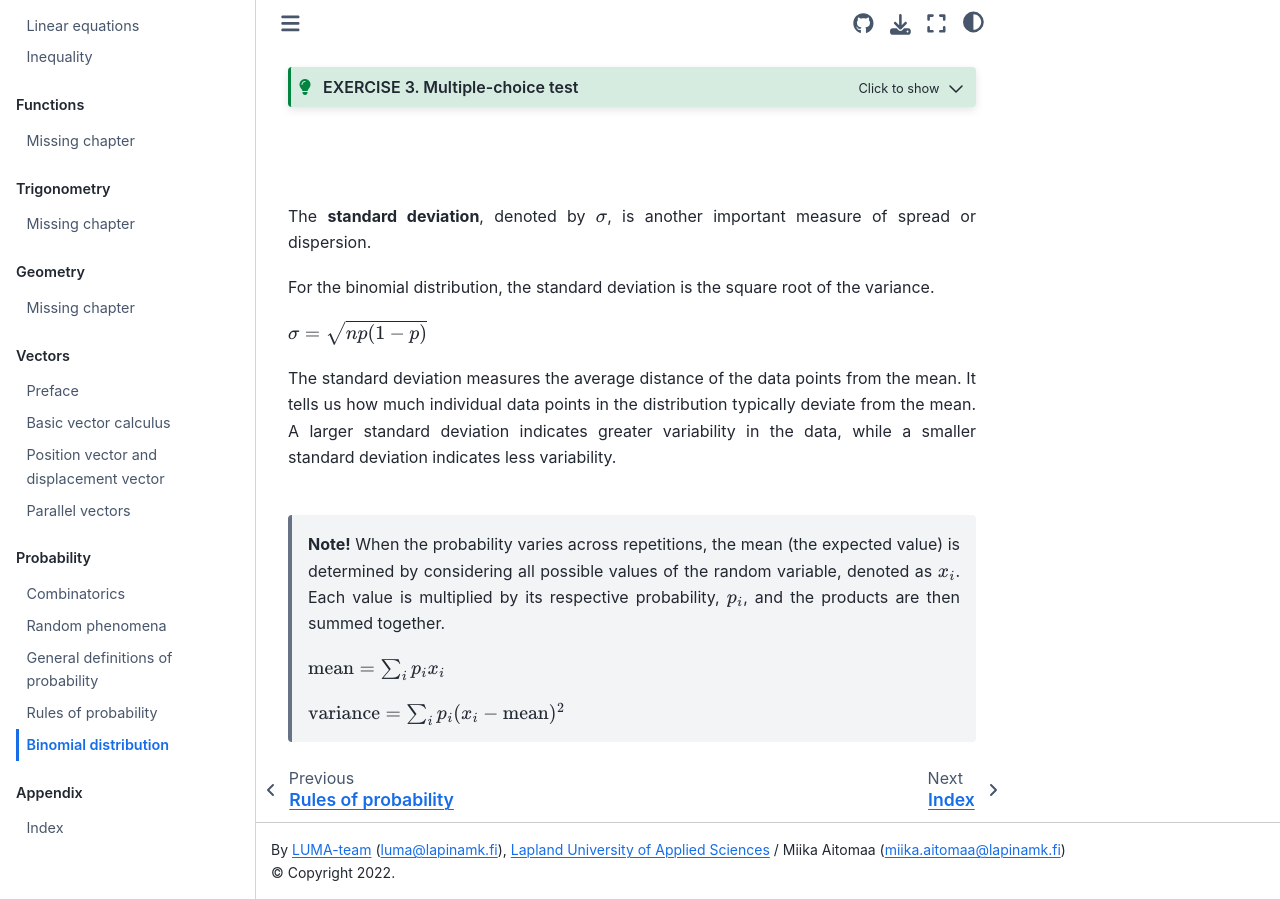
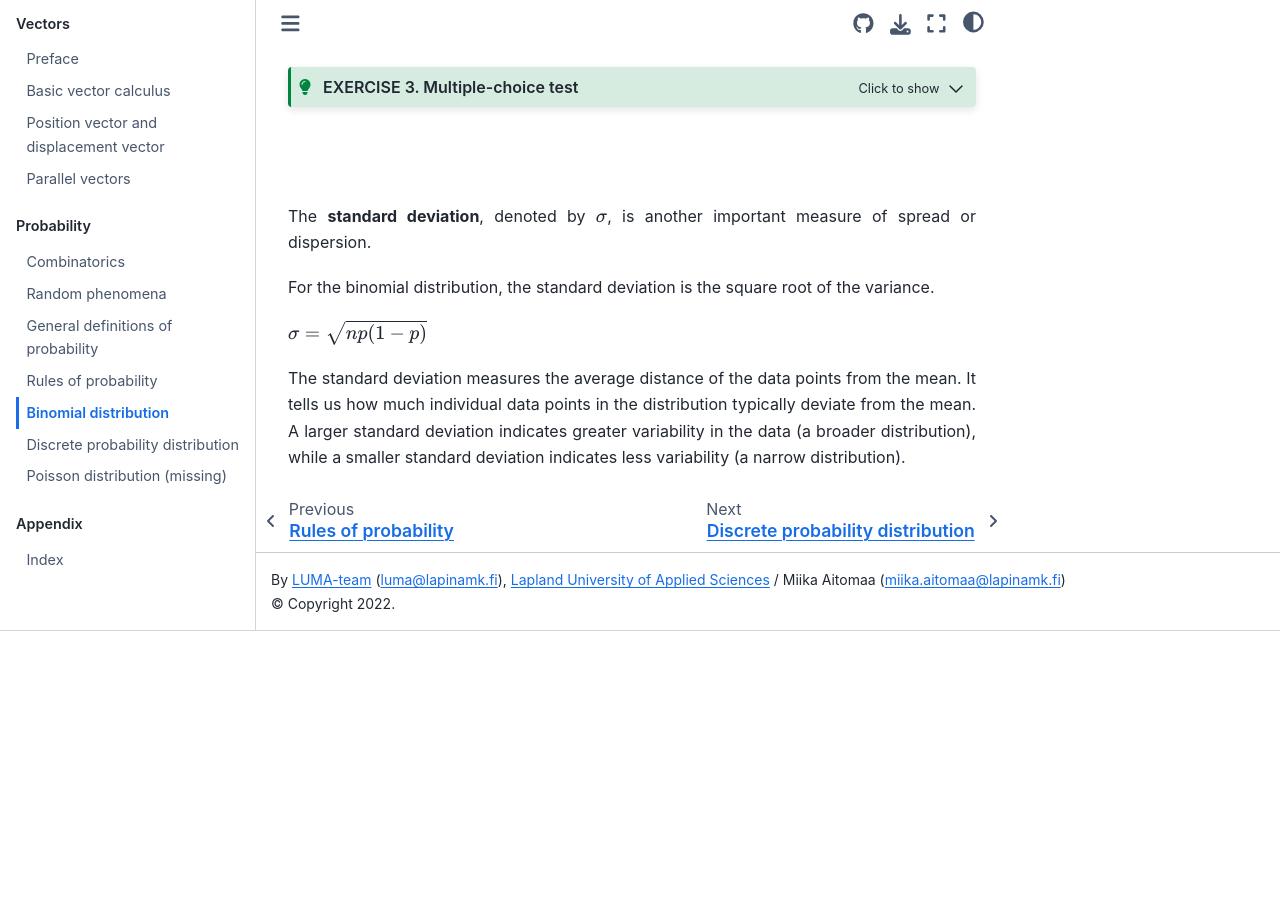
Before and after one commit to luma-lapinamk/miika-math, a Jupyter Book: the page built from notebooks/binomial_distr.md, in a window 1280 px wide and 900 px high, scrolled down 3982 px. Built offline with Jupyter Book 1.0.4 settings and Sphinx 7.4.7 and the Sphinx Book theme 1.1.4, drawn with Linux system fonts in a browser that asks for light colours; after the commit the page ends 4613 px from its top, so only the background shows below that.

Commit message:
Updated content

```diff
--- a/_toc.yml
+++ b/_toc.yml
@@ -43,6 +43,8 @@ parts:
     - file: notebooks/definitions_of_probability
     - file: notebooks/rules_of_probability
     - file: notebooks/binomial_distr
+    - file: notebooks/discrete_distr
+    - file: notebooks/Poisson_distr
   - caption: Appendix
     chapters:
     - file: genindex
--- /dev/null
+++ b/notebooks/Poisson_distr.md
@@ -0,0 +1,3 @@
+# {index}`Poisson distribution (missing)`
+
+blaa
--- a/notebooks/binomial_distr.md
+++ b/notebooks/binomial_distr.md
@@ -15,7 +15,7 @@ $P(A=k) = \binom{n}{k} p^k (1 - p)^{n - k}$, where
 
 - $\binom{n}{x}$ is here called as the **binomial coefficient**, also known as the **k-combinations of n**, which represents the number of ways to choose $k$ successes out of $n$ events
 - $p$ is the probability of success in each event
-- $(1 - p$ is the probability of failure in each trial, sometimes denoted by $q = (1 - p)$ and
+- $(1 - p)$ is the probability of failure in each trial, sometimes denoted by $q = (1 - p)$ and
 - $n$ is the total number of events.
 
 So the formula can be interpretated kind of as the product of $\text{combinations} \times \text{successes} \times \text{failures}$.
@@ -136,11 +136,4 @@ For the binomial distribution, the standard deviation is the square root of the
 
 $\sigma = \sqrt{np(1-p)}$
 
-The standard deviation measures the average distance of the data points from the mean. It tells us how much individual data points in the distribution typically deviate from the mean. A larger standard deviation indicates greater variability in the data, while a smaller standard deviation indicates less variability.
-<br></br>
-
-> **Note!** When the probability varies across repetitions, the mean (the expected value) is determined by considering all possible values of the random variable, denoted as $x_i$. Each value is multiplied by its respective probability, $p_i$, and the products are then summed together.
->
-> $\text{mean} = \sum_i^{}p_ix_i$
->
-> $\text{variance} = \sum_i^{}p_i(x_i-\text{mean})^2$
+The standard deviation measures the average distance of the data points from the mean. It tells us how much individual data points in the distribution typically deviate from the mean. A larger standard deviation indicates greater variability in the data (a broader distribution), while a smaller standard deviation indicates less variability (a narrow distribution).
```
Also changed, not shown: notebooks/discrete_distr.md (added, +35 -0 lines), images/probstat/bin_distr_Python.png, images/probstat/sum_of_dices.png (added), images/probstat/sum_of_dices_distr.png (added).
